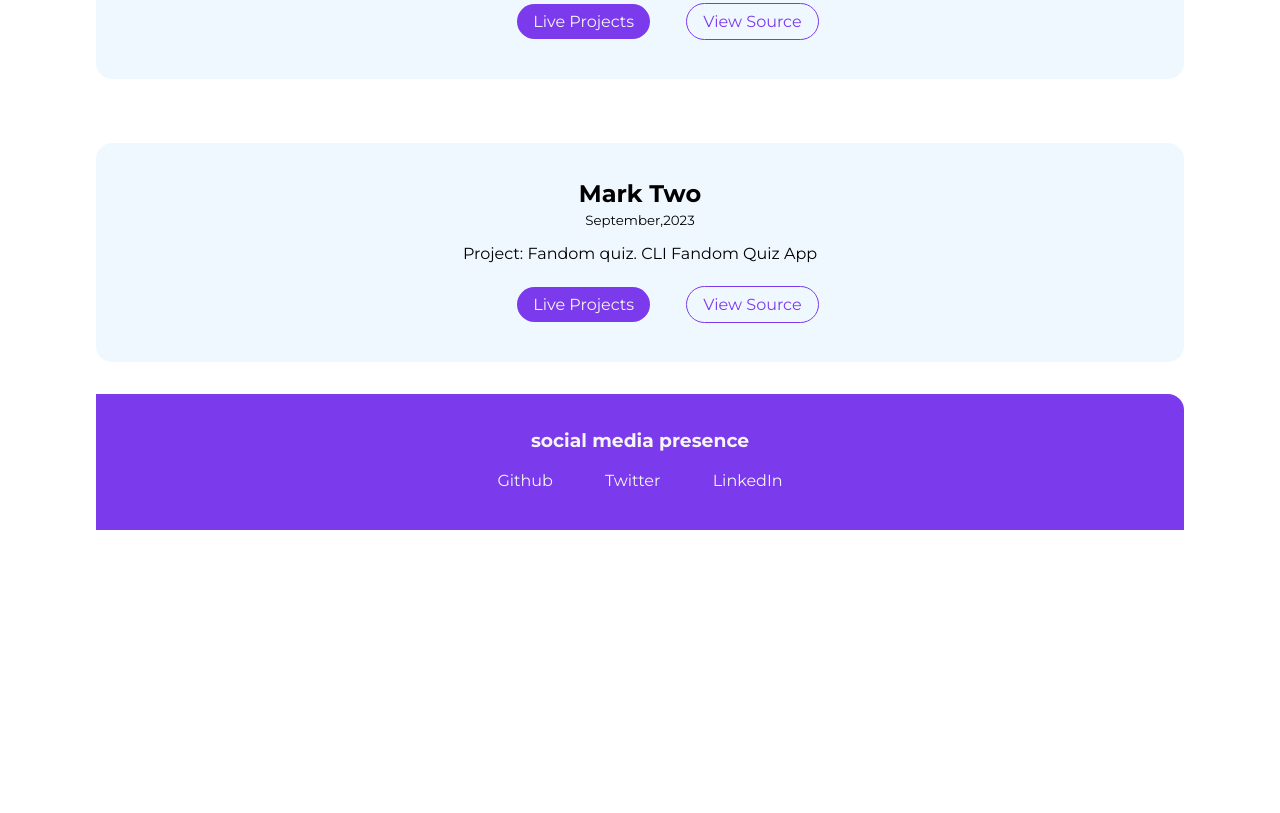
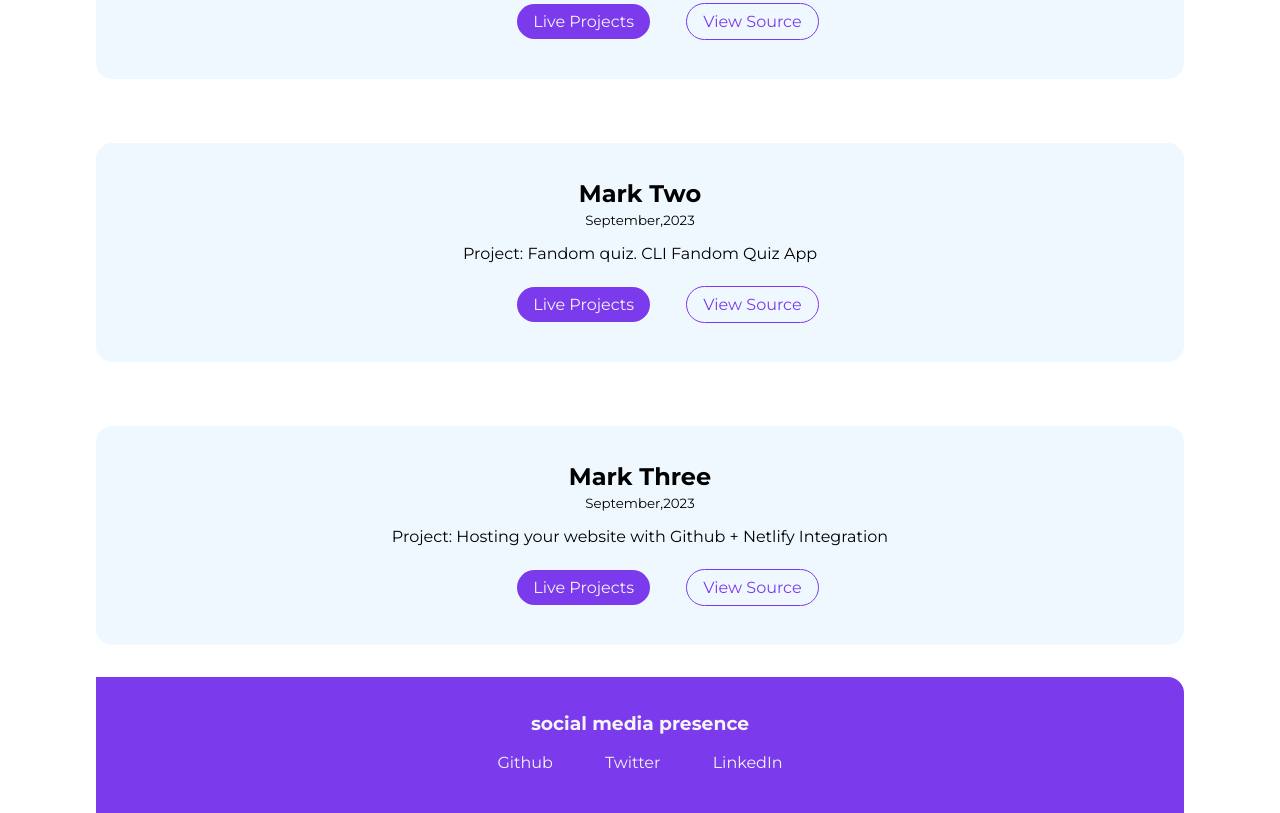
Before and after one commit to ChethanFrontendDev/My_Portfolio, a plain HTML site: page Projects.html in a window 1280 px wide. Shown: the part 712-1525 px from the top of the page. Before the commit the page ends 1242 px from the top, so only its background shows below. Drawn offline with Linux system fonts and the light colour scheme.

Commit message:
mark-3 added

```diff
--- a/Projects.html
+++ b/Projects.html
@@ -56,6 +56,23 @@
             </div>
         </div>
     </section>
+    <section class="section">
+        <div class="container container-offwhite">
+            <h1>Mark Three</h1>
+            <small class="date">September,2023</small>
+            <p>Project: Hosting your website with Github + Netlify Integration</p>
+            <div class="project-section">
+                <ul class="list-non-bullet">
+                    <li class="list-item-inline">
+                        <a class="link live-project" href="https://chethankumar-portfolio.netlify.app/" target="_blank">Live Projects</a>
+                    </li>
+                    <li class="list-item-inline">
+                        <a class="link view-source" href="https://github.com/ChethanGowda98/Mark-3" target="_blank">View Source</a>
+                    </li>
+                </ul>
+            </div>
+        </div>
+    </section>
 
     <footer class="footer">
         <h3 class="footer-header">social media presence</h3>
```
